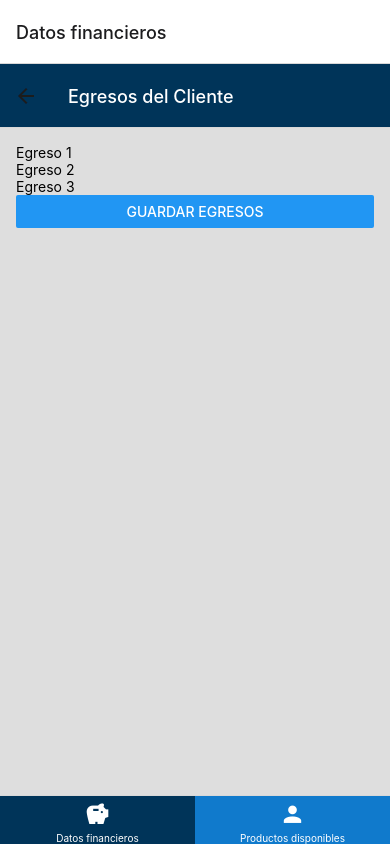
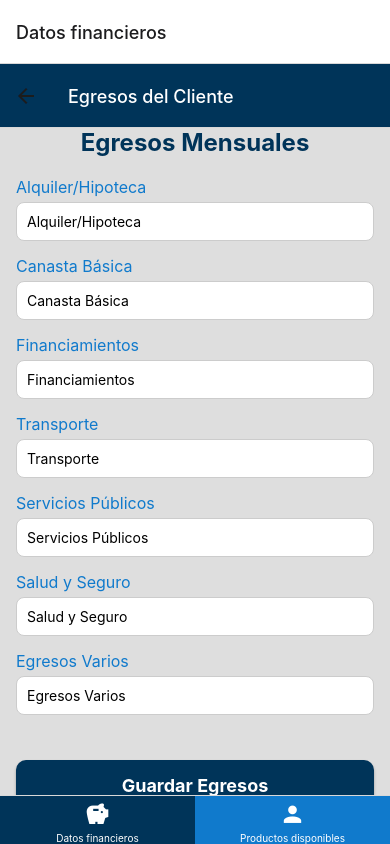
Before and after one commit to DMancia03/desafio-2-dps, a React Native app: screen /Egresos in a window 390 px wide. Built offline with nearby package versions, Linux system fonts and the light colour scheme.

Commit message:
Botones y Diseño Egreso.js
Diseño y botones

```diff
--- a/src/screens/datos_financieros/Egresos.js
+++ b/src/screens/datos_financieros/Egresos.js
@@ -1,66 +1,85 @@
 import React from "react";
-import { View, Text, StyleSheet, TextInput, Button, Alert } from 'react-native';
+import { View, Text, StyleSheet, TextInput, TouchableOpacity, Alert, ScrollView, KeyboardAvoidingView, Platform } from 'react-native';
 import { Formik } from 'formik';
 import * as Yup from 'yup';
 import AsyncStorage from "@react-native-async-storage/async-storage";
 import colors from "../../styles/colors";
 
-// Validación con Yup para egresos
+// Validación con Yup
 const validationSchema = Yup.object({
-    egreso1: Yup.string().required('Campo obligatorio'),
-    egreso2: Yup.string().required('Campo obligatorio'),
-    egreso3: Yup.string().required('Campo obligatorio')
+    alquiler: Yup.string().required('Campo obligatorio'),
+    canastaBasica: Yup.string().required('Campo obligatorio'),
+    financiamiento: Yup.string().required('Campo obligatorio'),
+    transporte: Yup.string().required('Campo obligatorio'),
+    servicios: Yup.string().required('Campo obligatorio'),
+    salud: Yup.string().required('Campo obligatorio'),
+    varios: Yup.string().required('Campo obligatorio')
 });
 
 const Egresos = ({ navigation }) => {
     const guardarEgresos = async (values) => {
         try {
-          // Guardar los valores de egresos en AsyncStorage
           await AsyncStorage.setItem('egresos', JSON.stringify(values));
           Alert.alert('Guardado', 'Los egresos han sido guardados exitosamente.');
-          // Navegar a la pantalla de resultados o siguiente paso
-          navigation.navigate('Grafico');  // Puedes cambiarlo según la navegación deseada
         } catch (error) {
           console.error('Error al guardar los egresos:', error);
         }
-      };
+    };
 
     return (
         <Formik
-          initialValues={{ egreso1: '', egreso2: '', egreso3: '' }}
+          initialValues={{
+            alquiler: '',
+            canastaBasica: '',
+            financiamiento: '',
+            transporte: '',
+            servicios: '',
+            salud: '',
+            varios: ''
+          }}
           validationSchema={validationSchema}
           onSubmit={(values) => {
-            guardarEgresos(values);  // Guardar los datos al enviar el formulario
+            guardarEgresos(values);
           }}
         >
           {({ handleChange, handleBlur, handleSubmit, values, errors, touched }) => (
-            <View style={styles.container}>
-              <TextInput
-                placeholder="Egreso 1"
-                onChangeText={handleChange('egreso1')}
-                onBlur={handleBlur('egreso1')}
-                value={values.egreso1}
-              />
-              {touched.egreso1 && errors.egreso1 && <Text style={styles.errorText}>{errors.egreso1}</Text>}
+            <KeyboardAvoidingView
+              style={{ flex: 1 }}
+              behavior={Platform.OS === 'ios' ? 'padding' : undefined}
+            >
+              <ScrollView contentContainerStyle={styles.scrollContainer}>
+                <View style={styles.container}>
+                  <Text style={styles.title}>Egresos Mensuales</Text>
 
-              <TextInput
-                placeholder="Egreso 2"
-                onChangeText={handleChange('egreso2')}
-                onBlur={handleBlur('egreso2')}
-                value={values.egreso2}
-              />
-              {touched.egreso2 && errors.egreso2 && <Text style={styles.errorText}>{errors.egreso2}</Text>}
+                  {/* Campos del formulario */}
+                  {["Alquiler/Hipoteca", "Canasta Básica", "Financiamientos", "Transporte", "Servicios Públicos", "Salud y Seguro", "Egresos Varios"].map((label, index) => (
+                    <View key={index} style={styles.inputContainer}>
+                      <Text style={styles.label}>{label}</Text>
+                      <TextInput
+                        style={styles.input}
+                        placeholder={label}
+                        onChangeText={handleChange(label.toLowerCase().replace(/\s+/g, ''))}
+                        onBlur={handleBlur(label.toLowerCase().replace(/\s+/g, ''))}
+                        value={values[label.toLowerCase().replace(/\s+/g, '')]}
+                      />
+                      {touched[label.toLowerCase().replace(/\s+/g, '')] && errors[label.toLowerCase().replace(/\s+/g, '')] &&
+                        <Text style={styles.errorText}>{errors[label.toLowerCase().replace(/\s+/g, '')]}</Text>
+                      }
+                    </View>
+                  ))}
 
-              <TextInput
-                placeholder="Egreso 3"
-                onChangeText={handleChange('egreso3')}
-                onBlur={handleBlur('egreso3')}
-                value={values.egreso3}
-              />
-              {touched.egreso3 && errors.egreso3 && <Text style={styles.errorText}>{errors.egreso3}</Text>}
+                  {/* Botón de guardar */}
+                  <TouchableOpacity style={styles.button} onPress={handleSubmit}>
+                    <Text style={styles.buttonText}>Guardar Egresos</Text>
+                  </TouchableOpacity>
 
-              <Button onPress={handleSubmit} title="Guardar Egresos" />
-            </View>
+                  {/* Botón para regresar a la pantalla de Ingresos */}
+                  <TouchableOpacity style={styles.backButton} onPress={() => navigation.navigate('Ingresos')}>
+                    <Text style={styles.buttonText}>Regresar a Ingresos</Text>
+                  </TouchableOpacity>
+                </View>
+              </ScrollView>
+            </KeyboardAvoidingView>
           )}
         </Formik>
     );
@@ -69,13 +88,74 @@ const Egresos = ({ navigation }) => {
 export default Egresos;
 
 const styles = StyleSheet.create({
+    scrollContainer: {
+        flexGrow: 1,
+        justifyContent: 'center',
+        paddingBottom: 20,  // Espacio para evitar que el contenido sea cubierto por el tab
+    },
     container: {
+        paddingHorizontal: 16,
         backgroundColor: colors.GRAY_BACKGROUND,
-        height: '100%',
-        padding: 16,
+        justifyContent: 'center',
+        alignItems: 'center',
+    },
+    title: {
+        fontSize: 24,
+        fontWeight: 'bold',
+        color: colors.PRYMARY_COLOR,
+        textAlign: 'center',
+        marginBottom: 20,
+    },
+    inputContainer: {
+        marginBottom: 15,
+        width: '100%', // Para que los inputs ocupen todo el ancho posible
+    },
+    label: {
+        fontSize: 16,
+        color: colors.SECONDARY_COLOR,
+        marginBottom: 5,
+    },
+    input: {
+        borderWidth: 1,
+        borderColor: '#ccc',
+        padding: 10,
+        borderRadius: 8,
+        backgroundColor: '#fff',
+        width: '100%',
+    },
+    button: {
+        marginTop: 30,
+        paddingVertical: 15,
+        borderRadius: 10,
+        backgroundColor: colors.PRYMARY_COLOR,
+        alignItems: 'center',
+        width: '100%', // Botón más ancho
+        elevation: 3,
+        shadowColor: '#000',
+        shadowOffset: { width: 0, height: 2 },
+        shadowOpacity: 0.3,
+        shadowRadius: 3,
+    },
+    backButton: {
+        marginTop: 15,
+        paddingVertical: 15,
+        borderRadius: 10,
+        backgroundColor: colors.SECONDARY_COLOR,
+        alignItems: 'center',
+        width: '100%', // Botón más ancho
+        elevation: 3,
+        shadowColor: '#000',
+        shadowOffset: { width: 0, height: 2 },
+        shadowOpacity: 0.3,
+        shadowRadius: 3,
+    },
+    buttonText: {
+        fontSize: 18,
+        color: '#fff',
+        fontWeight: 'bold',
     },
     errorText: {
         color: 'red',
-        marginBottom: 8,
+        marginTop: 5,
     },
 });
```
